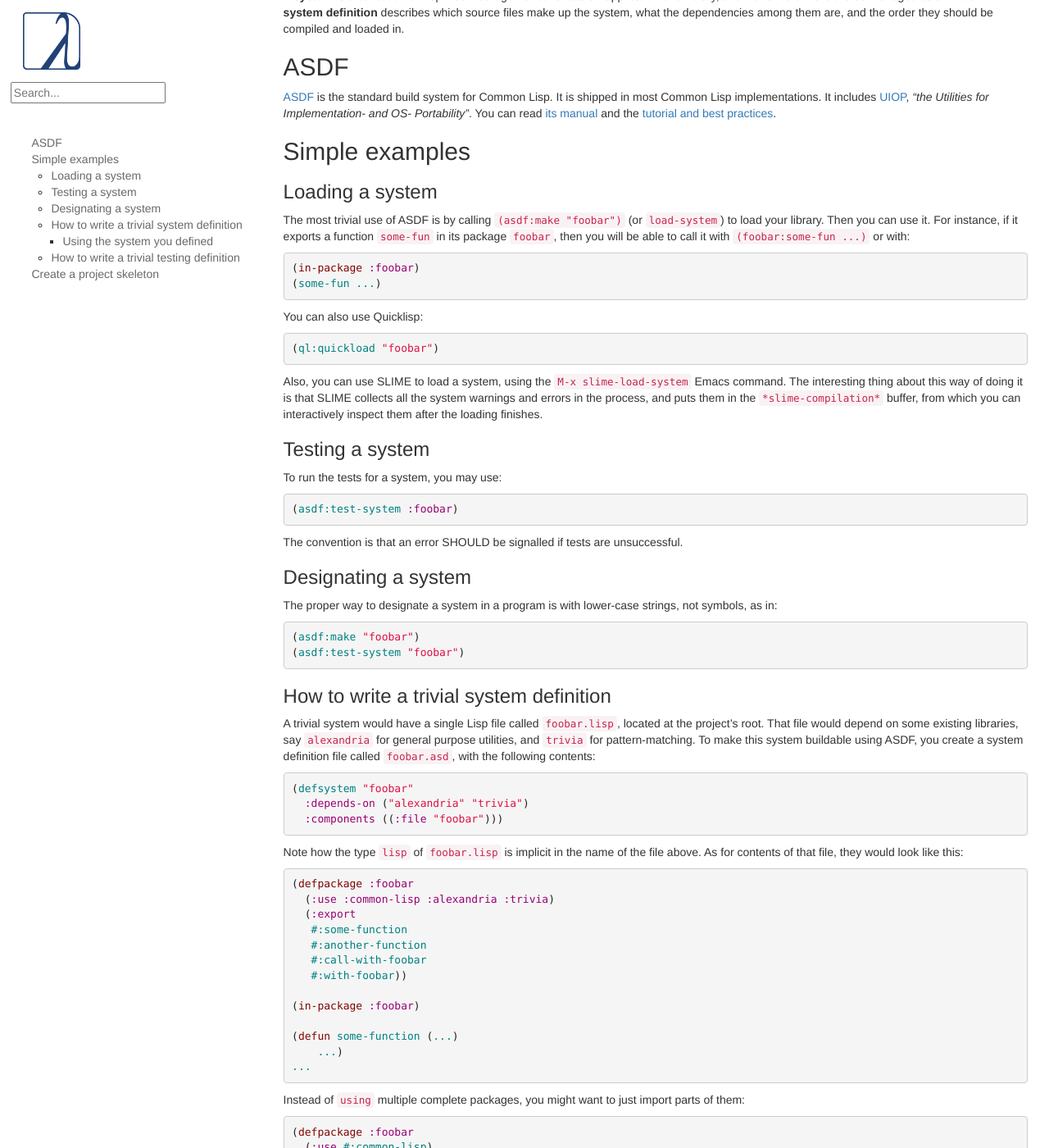
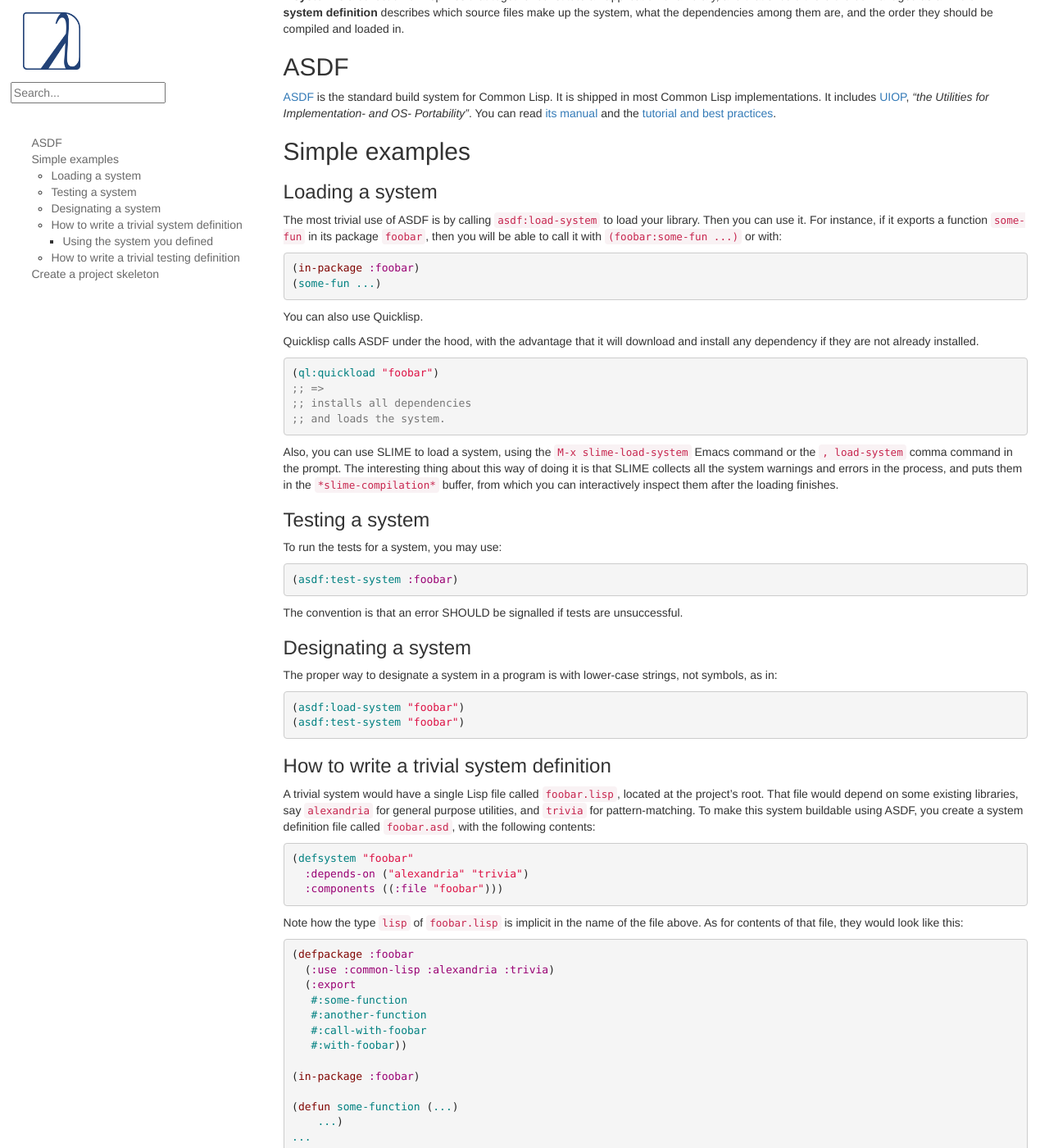
Before and after one commit to LispCookbook/cl-cookbook, a Jekyll site: the page built from systems.md, in a window 1280 px wide and 1400 px high, scrolled down 234 px. Shown: the whole window at 82% size. Built offline with Jekyll 4.4.1, drawn with Linux system fonts in a browser that asks for light colours; some of the changed text lies outside the part shown.

Commit message:
systems: load an asdf system with load-system, not asdf:make
make will try to build the project,
load-system only load it.

```diff
--- a/systems.md
+++ b/systems.md
@@ -21,8 +21,7 @@
 
 ### Loading a system
 
-The most trivial use of ASDF is by calling `(asdf:make "foobar")` (or `load-system`)
-to load your library.
+The most trivial use of ASDF is by calling `asdf:load-system` to load your library.
 Then you can use it.
 For instance, if it exports a function `some-fun` in its package `foobar`,
 then you will be able to call it with `(foobar:some-fun ...)` or with:
@@ -32,13 +31,18 @@
 (some-fun ...)
 ~~~
 
-You can also use Quicklisp:
+You can also use Quicklisp.
+
+Quicklisp calls ASDF under the hood, with the advantage that it will download and install any dependency if they are not already installed.
 
 ~~~lisp
 (ql:quickload "foobar")
+;; =>
+;; installs all dependencies
+;; and loads the system.
 ~~~
 
-Also, you can use SLIME to load a system, using the `M-x slime-load-system` Emacs command.
+Also, you can use SLIME to load a system, using the `M-x slime-load-system` Emacs command or the `, load-system` comma command in the prompt.
 The interesting thing about this way of doing it is that SLIME collects all the system warnings and errors in the process,
 and puts them in the `*slime-compilation*` buffer, from which you can interactively inspect them after the loading finishes.
 
@@ -58,7 +62,7 @@
 strings, not symbols, as in:
 
 ~~~lisp
-(asdf:make "foobar")
+(asdf:load-system "foobar")
 (asdf:test-system "foobar")
 ~~~
 
@@ -118,12 +122,13 @@
 
 Assuming your system is installed under `~/common-lisp/`,
 `~/quicklisp/local-projects/` or some other filesystem hierarchy
-already configured for ASDF, you can load it with: `(asdf:make "foobar")`.
+already configured for ASDF, you can load it with: `(asdf:load-system "foobar")`.
 
 If your Lisp was already started when you created that file,
 you may have to, either:
 
-- load the new .asd file: `(load "path/to/foobar.asd")`, or with `C-c C-k` in Slime to compile and load the whole file.
+- load the new .asd file: `(asdf:load-asd "path/to/foobar.asd")`, or with `C-c C-k` in Slime to compile and load the whole file.
+  - note: avoid using the built-in `load` for ASDF files, it may work but `asdf:load-asd` is preferred.
 - `(asdf:clear-configuration)` to re-process the configuration.
 
 
```
